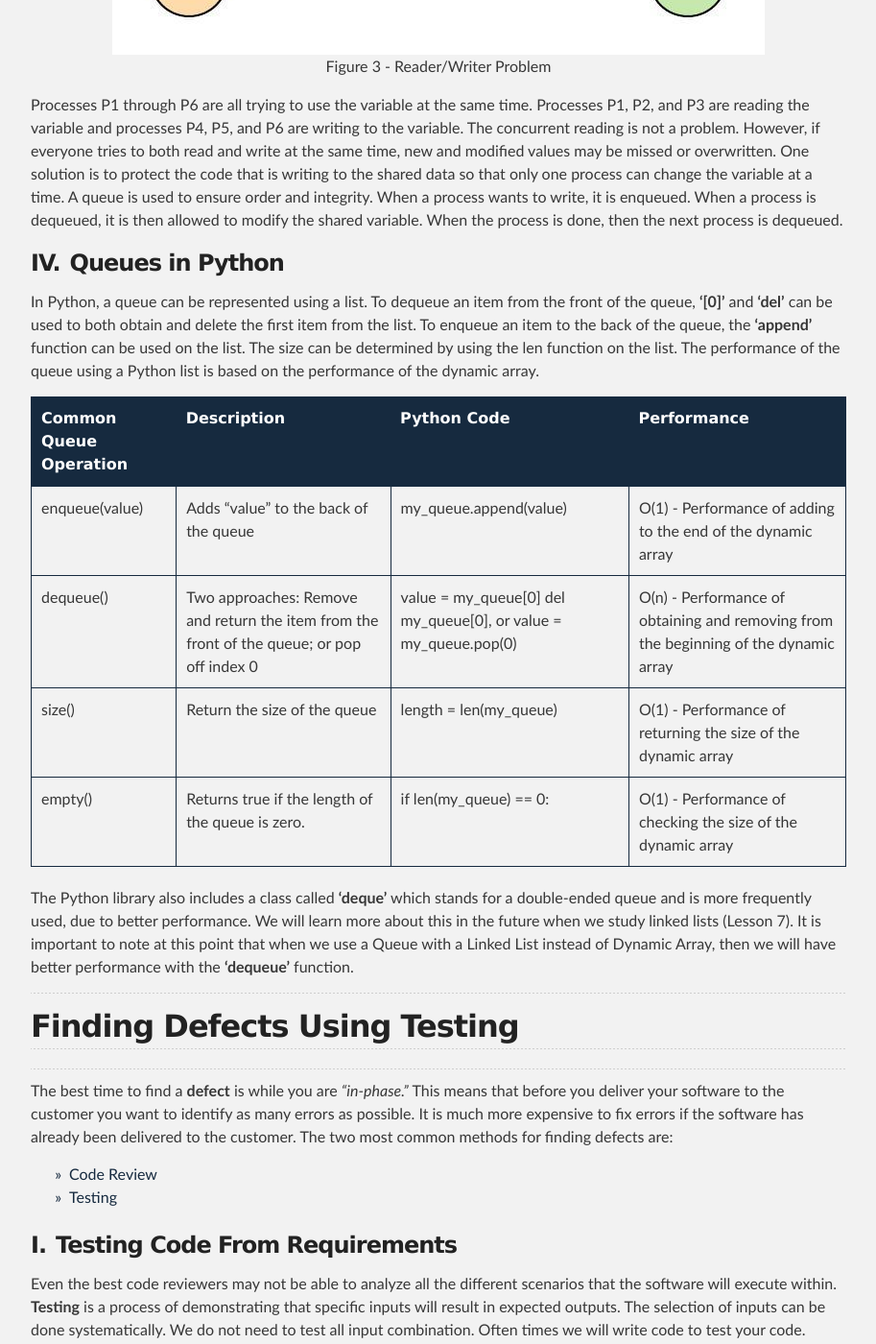
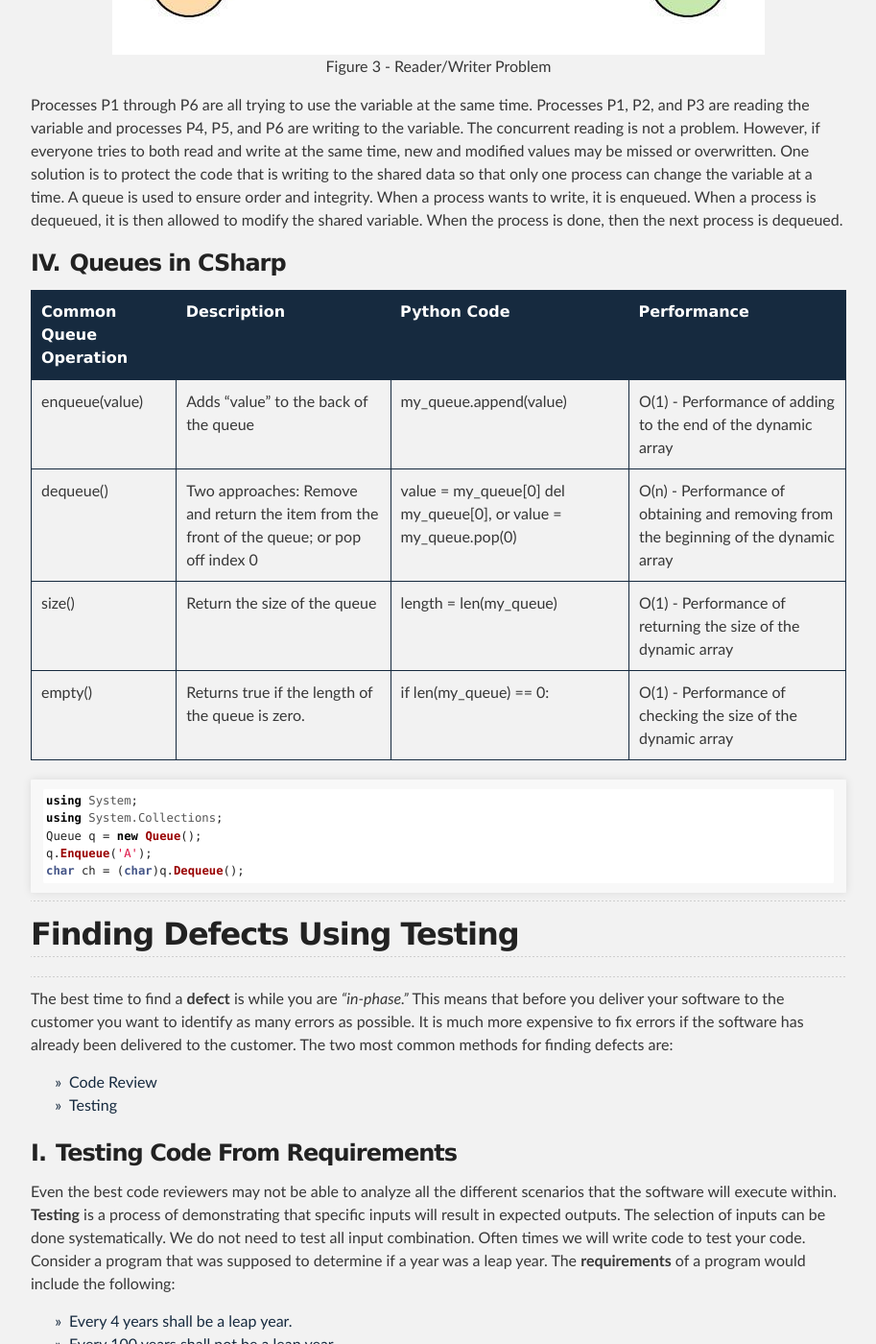
Before and after one commit to byui-cse/cse212-csharp, a Jekyll site: the page built from docs/lesson04/prepare.md, in a window 1280 px wide and 1400 px high, scrolled down 2391 px. Shown: the whole window at 96% size, without its empty margins (183-1096 px from the left). Built offline with Jekyll 4.4.1, drawn with Linux system fonts in a browser that asks for light colours; some web fonts are replaced; some of the changed lines change nothing that is shown; some of the changed text lies outside the part shown.

Commit message:
incremental .. safety, moving computers

````diff
--- a/docs/lesson04/prepare.md
+++ b/docs/lesson04/prepare.md
@@ -46,7 +46,7 @@ The web server does the same thing. When a request is sent, it is put into a que
 ### Reader/Writer Queue
 Frequently, we have the need to run different software components concurrently (e.g. looks like they are running at the same time). Each component is called a **process** or a thread (additional information about threads in Python can be found [here](https://realpython.com/intro-to-python-threading/)). Each process will likely have their own set of variables that are maintained. Frequently, there is need to have shared data between the processes. The diagram below shows a variable which is being shared by multiple processes.
 
-<!--- Image x here   orig 750 x 507-->
+<!--- Image x here  -->
 {% include image.html url="reader_writer.jpg"
 description="Shows 3 processes trying to read a shared variable and 3 processes trying to write to a shared variable."
 caption="Reader/Writer Problem"
@@ -55,7 +55,9 @@ caption="Reader/Writer Problem"
 Processes P1 through P6 are all trying to use the variable at the same time. Processes P1, P2, and P3 are reading the variable and processes P4, P5, and P6 are writing to the variable. The concurrent reading is not a problem. However, if everyone tries to both read and write at the same time, new and modified values may be missed or overwritten. One solution is to protect the code that is writing to the shared data so that only one process can change the variable at a time. A queue is used to ensure order and integrity. When a process wants to write, it is enqueued. When a process is dequeued, it is then allowed to modify the shared variable. When the process is done, then the next process is dequeued.
 
 
+<!--
 ### Queues in Python
+
 In Python, a queue can be represented using a list. To dequeue an item from the front of the queue, **'[0]'** and **'del'** can be used to both obtain and delete the first item from the list. To enqueue an item to the back of the queue, the **'append'** function can be used on the list. The size can be determined by using the len function on the list. The performance of the queue using a Python list is based on the performance of the dynamic array.
 
 
@@ -67,7 +69,26 @@ In Python, a queue can be represented using a list. To dequeue an item from the
 | empty()                | Returns true if the length of the queue is zero.                                           | if len(my_queue) == 0:                                          | O(1) - Performance of checking the size of the dynamic array                         |
 
 The Python library also includes a class called **'deque'** which stands for a double-ended queue and is more frequently used, due to better performance. We will learn more about this in the future when we study linked lists (Lesson 7). It is important to note at this point that when we use a Queue with a Linked List instead of Dynamic Array, then we will have better performance with the **'dequeue'** function.
+-->
 
+
+
+### Queues in CSharp
+
+| Common Queue Operation | Description | Python Code  | Performance |
+|------------------------|-------------|--------------|-------------|
+| enqueue(value)         | Adds "value" to the back of the queue    | my_queue.append(value) | O(1) - Performance of adding to the end of the dynamic array |
+| dequeue()              | Two approaches: Remove and return the item from the front of the queue; or pop off index 0 | value = my_queue[0] del my_queue[0], or value = my_queue.pop(0) | O(n) - Performance of obtaining and removing from the beginning of the dynamic array |
+| size()                 | Return the size of the queue                      | length = len(my_queue)    | O(1) - Performance of returning the size of the dynamic array |
+| empty()                | Returns true if the length of the queue is zero.  | if len(my_queue) == 0:    | O(1) - Performance of checking the size of the dynamic array  |
+
+```csharp
+using System;
+using System.Collections;
+Queue q = new Queue();
+q.Enqueue('A');
+char ch = (char)q.Dequeue();
+```
 
 ---
 ## Finding Defects Using Testing
@@ -108,7 +129,6 @@ bool IsLeapYear(int year) // {}
 ```
 we could write inline test code as follows:
 
-
 <!--  Python version
 ```python
 result = is_leap_year(1996)
@@ -121,6 +141,7 @@ result = is_leap_year(2003)
 print(result)
 ```
 -->
+
 <!--  C# version -->
 ```csharp
 int[] yearsToTest = {1996,1900,2000,2003};
@@ -189,6 +210,13 @@ print(result)
 
 <!--  C# version -->
 ```csharp
+/* --------  Test 1 ----------
+Scenario: Ensure that after adding 3 items to the queue, they can be removed in the proper order
+
+Put (push)  in:  300, 200, 100
+Expected Result out (LIFO queue): 100, 200, 300
+*/
+
 
 ```
 
````
